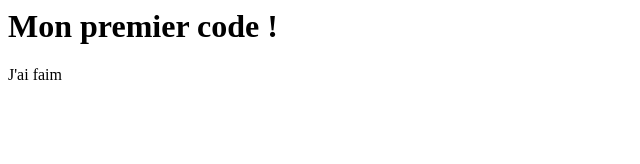
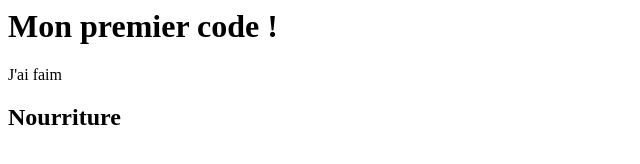
Before and after one commit to chl0e-rnd/premier-depot, a plain HTML site: page index.html in a window 1280 px wide. Shown: the whole page, without its empty margins (0-640 px from the left). Drawn offline with Linux system fonts and the light colour scheme.

Commit message:
Ajout titre 2

```diff
--- a/index.html
+++ b/index.html
@@ -1,2 +1,3 @@
 <h1>Mon premier code !</h1>
 <p>J'ai faim</p>
+<h2>Nourriture</h2>
```
